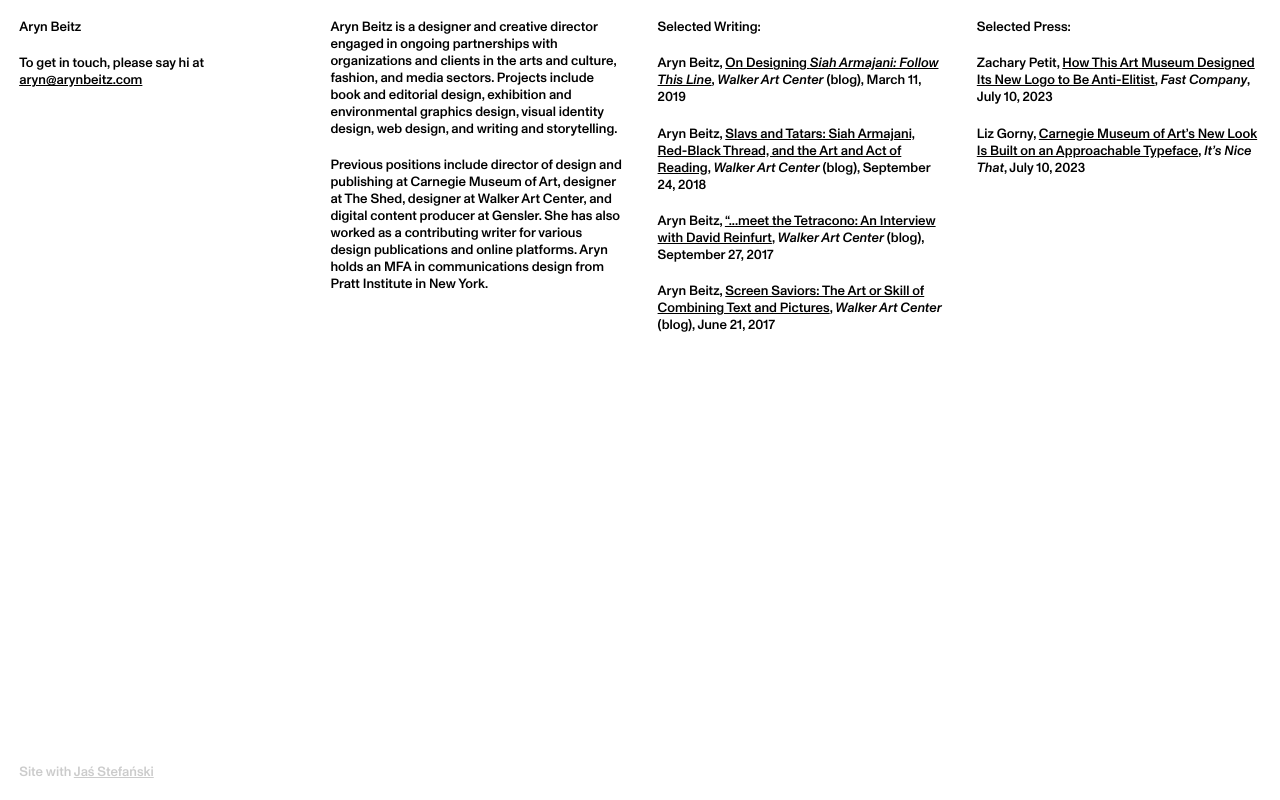
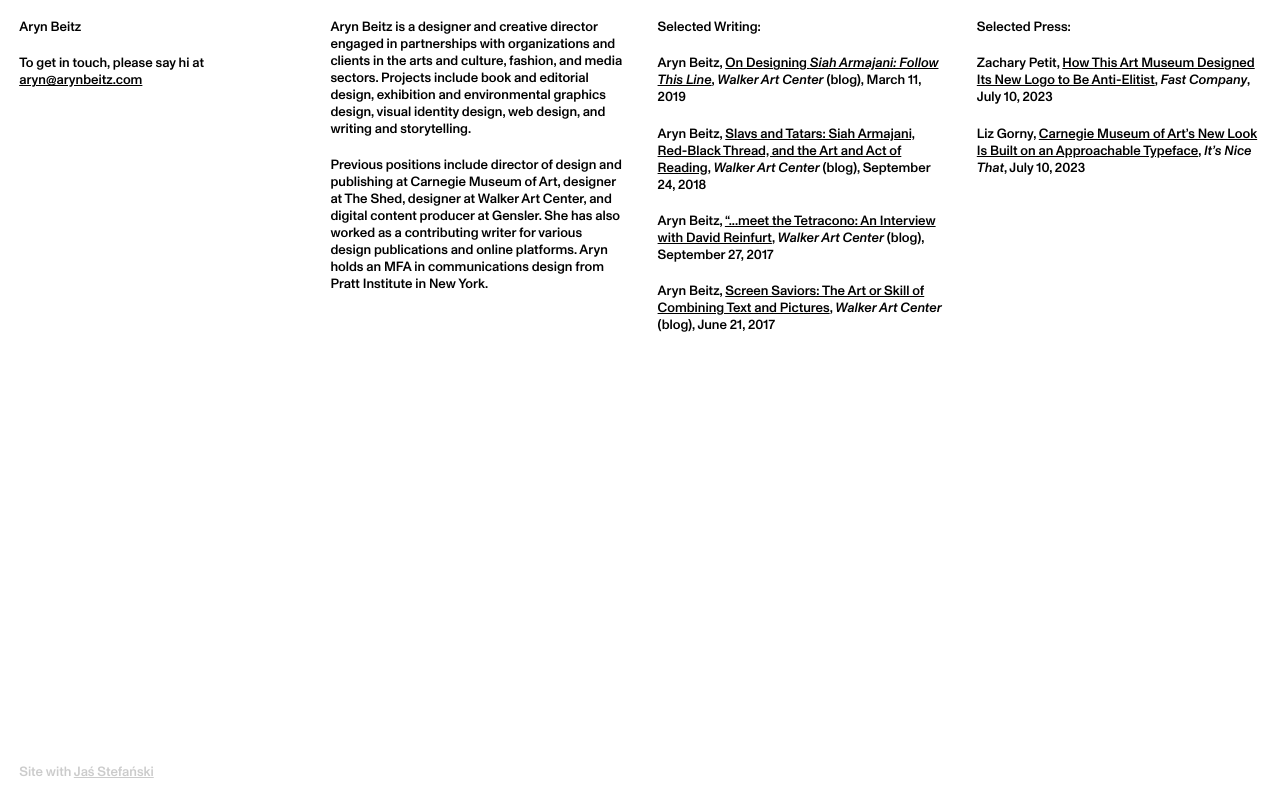
Before and after one commit to arynbe/arynbe.github.io, a plain HTML site: page index.html in a window 1280 px wide. Drawn offline with Linux system fonts and the light colour scheme; files whose address does not match are found by name.

Commit message:
Update index.html

```diff
--- a/index.html
+++ b/index.html
@@ -35,7 +35,7 @@
             </header>
             <div class="biog">
                <p>
-                  Aryn Beitz is a designer and creative director engaged in ongoing partnerships with organizations and clients in the arts and culture, fashion, and media sectors. Projects include book and editorial design, exhibition and environmental graphics design, visual identity design, web design, and writing and storytelling.               </p>
+                  Aryn Beitz is a designer and creative director engaged in partnerships with organizations and clients in the arts and culture, fashion, and media sectors. Projects include book and editorial design, exhibition and environmental graphics design, visual identity design, web design, and writing and storytelling.               </p>
                <p>
                   Previous positions include director of design and publishing at Carnegie Museum of Art, designer at The Shed, designer at Walker Art Center, and digital content producer at Gensler. She has also worked as a contributing writer for various design publications and online platforms. Aryn holds an MFA in communications design from Pratt Institute in New York.
                </p>
```
